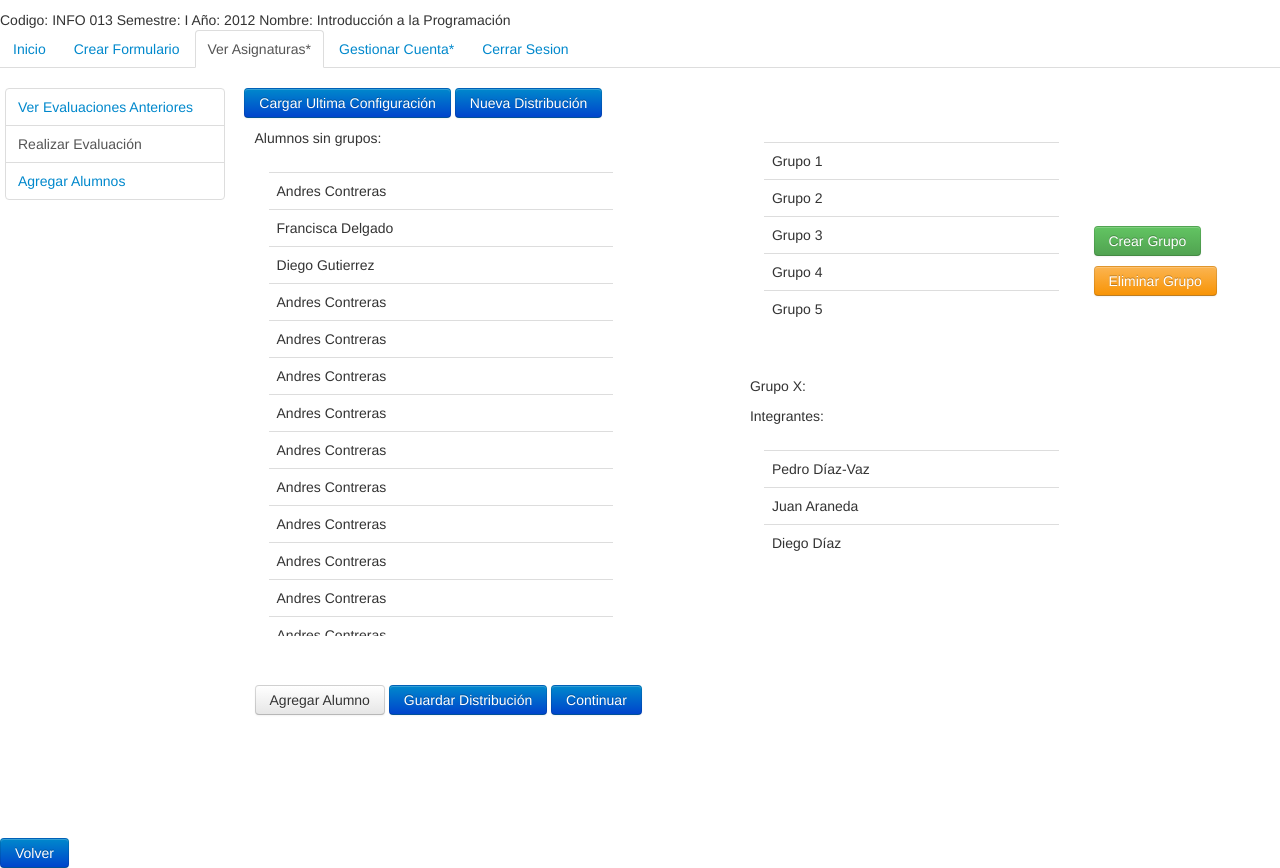
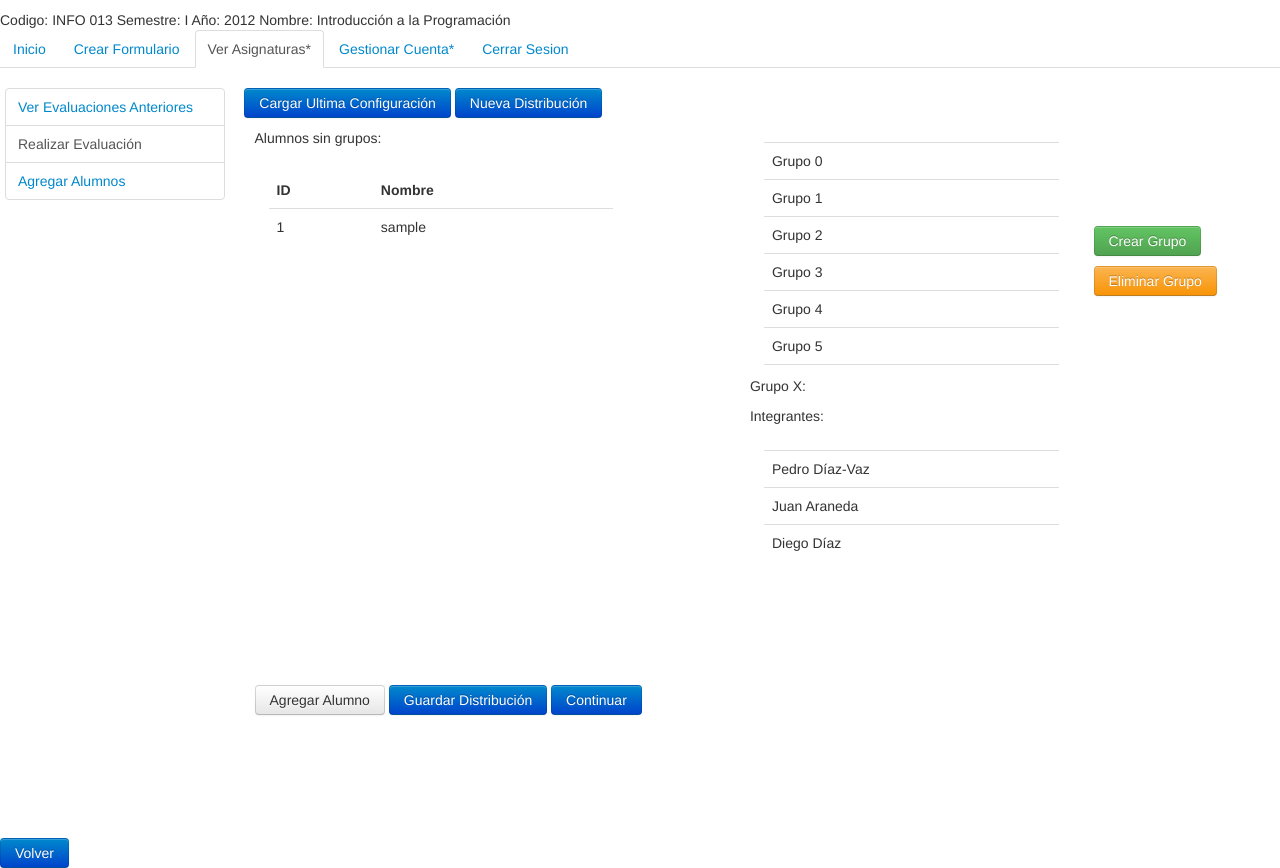
Before and after one commit to jpdiazvaz/coevaluaciones, a Django app: page /distribution1/ in a window 1280 px wide. Shown: the part 197-1065 px from the top of the page. Run offline with Django 3.2, Linux system fonts and the light colour scheme; the visitor is signed in with stand-in values (Sample User, id 1); data comes from the database, SQL or seed files in the repository.

Commit message:
un poco mas dinamico la creacion de grupos

```diff
--- a/Login/Login/apps/home/views.py
+++ b/Login/Login/apps/home/views.py
@@ -6,11 +6,11 @@ from django.http import HttpResponseRedirect
 from django.db import models
 from Login.apps.home.forms import LoginForm, RecoveryForm, AccountForm
 from django.contrib.auth.models import User
-from django.core.mail import EmailMultiAlternatives, send_mail
-#from django.core.mail import send_mail
+from Login.apps.home.models import Alumno
+from django.core.mail import EmailMultiAlternatives
 from django.contrib.auth.decorators import login_required
 import random
-
+#k.klingenberg@gmail.com
 def index_view(request):
 	mensaje = ""
 	if request.user.is_authenticated():
@@ -82,7 +82,6 @@ def recover_view(request):
 				msg = EmailMultiAlternatives('Recuperacion Contrasegna',html_content,'from@server.com',[email])
 				msg.attach_alternative(html_content,'text/html')
 				ctx = {'form':mailForm, 'email':email,'info_enviado':info_enviado,'pass':pwd,'mail_existe':mail_existe}
-				#send_mail('Recuperacion de Contrasenha',html_content,'from@server.com',[email],fail_silently=False)
 				msg.send()
 				return render_to_response('home/recuperar_pass.html',ctx,context_instance=RequestContext(request))
 			else:
@@ -103,7 +102,7 @@ def recover_view(request):
 @login_required(redirect_field_name='/ingresar')
 def account_view(request):
 	email = ""
-	texto = "hola"
+	texto = ""
 	if request.method == "POST":
 		accForm = AccountForm(request.POST)
 
@@ -152,7 +151,12 @@ def account_view(request):
 
 @login_required(redirect_field_name='/ingresar')
 def subjects_view(request):
-	return render_to_response('home/ver_asignaturas.html', context_instance=RequestContext(request))
+	#usr = Alumno(rut="44444444-4", nombre="Flan3", email="adsf@asdf.com", password="qwerty2")
+	#print(alum)
+	#alum=alumno.objects.create(id_alumno=1,rut='8093585-4',nombre='Luis Diaz',email='luisediazt.58@gmail.com','8093585')
+	#usr.save()
+	ctx = '' #{'alumno': usr}
+	return render_to_response('home/ver_asignaturas.html',ctx ,context_instance=RequestContext(request))
 
 @login_required(redirect_field_name='/ingresar')
 def subject1_view(request):
@@ -164,7 +168,9 @@ def evaluation1_view(request):
 
 @login_required(redirect_field_name='/ingresar')
 def distribution1_view(request):
-	return render_to_response('home/distribution1.html', context_instance=RequestContext(request))
+	usr = User.objects.all()
+	ctx = {'usr': usr, 'range':range(9)}
+	return render_to_response('home/distribution1.html', ctx, context_instance=RequestContext(request))
 
 @login_required(redirect_field_name='/ingresar')
 def add_student1_view(request):
--- a/Login/Login/templates/base.html
+++ b/Login/Login/templates/base.html
@@ -8,7 +8,7 @@
 	{% block js %}
 	<script type="text/javascript" src="/media/css/prefix-free.js"></script>
 	<script type="text/javascript">
-	$("tr").click(function(){
+	/*$("tr").click(function(){
 		$(this).slideUp();
 
 	});
@@ -20,9 +20,22 @@
 		};
 	}
 	alert("hola");
+	*/
+	</script>
+	<script type="text/javascript">
+	window.onload = function() {
+		var theRows = document.getElementsByTagName("tr");
+		for (i in theRows) {
+			i.onclick = function() {
+				highlight(this);
+			}
+		}
+	}
 
-	</script>
-
+ 	$("tr").click(function(){
+ 		$(this).toggleClass("otherstyle");
+	}
+</script>
 	{% endblock %}
 	{% block css %}
 		<link rel="stylesheet" href="/media/css/bootstrap.css">
@@ -55,6 +68,20 @@
 	</header>
 	<section>
 		{% block content %}
+		<table class="spreadsheet">
+		<tr>
+		<td>1</td>
+		<td>2</td>
+		</tr>
+		<tr>
+		<td>3</td>
+		<td>4</td>
+		</tr>
+		<tr>
+		<td>5</td>
+		<td>6</td>
+		</tr>
+		</table>
 		{% endblock %}
 	</section>
 </html>
--- a/Login/Login/templates/home/distribution1.html
+++ b/Login/Login/templates/home/distribution1.html
@@ -89,56 +89,17 @@ $(function () {
 				<!--<div class="division1"></div>-->
 				<div id="tabla1">
 					<table class="table">
+					<thead><tr>
+						<td> <strong> ID  </strong></td>
+						<td> <strong> Nombre </strong></td>
+						</tr></thead>
 					<tbody>
+						{% for x in usr %}
 						<tr>
-						<td>Andres Contreras</td>
+						<td> {{ x.id }}</td>
+						<td> {{ x.username }}</td>
 						</tr>
-						<tr>
-						<td>Francisca Delgado</td>
-						</tr>
-						<tr>
-						<td>Diego Gutierrez</td>
-						</tr>
-						<tr>
-						<td>Andres Contreras</td>
-						</tr>
-					    <tr>
-						<td>Andres Contreras</td>
-						</tr>
-						<tr>
-						<td>Andres Contreras</td>
-						</tr>
-						<tr>
-						<td>Andres Contreras</td>
-						</tr>
-						<tr>
-						<td>Andres Contreras</td>
-						</tr>
-						<tr>
-						<td>Andres Contreras</td>
-						</tr>
-						<tr>
-						<td>Andres Contreras</td>
-						</tr>
-						<tr>
-						<td>Andres Contreras</td>
-						</tr>
-						<tr>
-						<td>Andres Contreras</td>
-						</tr>
-						<tr>
-						<td>Andres Contreras</td>
-						</tr>
-						<tr>
-						<td>Andres Contreras</td>
-						</tr>
-						<tr>
-						<td>Andres Contreras</td>
-						</tr>
-						<tr>
-						<td>Andres Contreras</td>
-						</tr>
-
+						{% endfor %}
 
 					</tbody>
 					</table>
@@ -169,21 +130,11 @@ $(function () {
 				<div class="tabla2">
 				<table class="table">
 				<tbody>
+					{% for i in range %}
 					<tr>
-					<td>Grupo 1</td>
+					<td>Grupo {{ i }}</td>
 					</tr>
-					<tr>
-					<td>Grupo 2</td>
-					</tr>
-					<tr>
-					<td>Grupo 3</td>
-					</tr>
-					<tr>
-					<td>Grupo 4</td>
-					</tr>
-					<tr>
-					<td>Grupo 5</td>
-					</tr>
+					{% endfor %}
 				</tbody>
 				</table>
 				</div>
--- a/Login/Login/templates/home/ver_asignaturas.html
+++ b/Login/Login/templates/home/ver_asignaturas.html
@@ -52,6 +52,10 @@
 		</tbody>
 	</table>
 
+{% for i in alum %}
+	{{ i }}
+{% endfor %}
+
 <footer Align="Left">
 	<a href="/" class="btn btn-primary">Volver</a>
 </footer>
```
Also changed, not shown: Login/Login/apps/home/models.py (+7 -0 lines), Login/Login/media/css/estilo-distribucion-mejora.css (line endings or trailing spaces).
